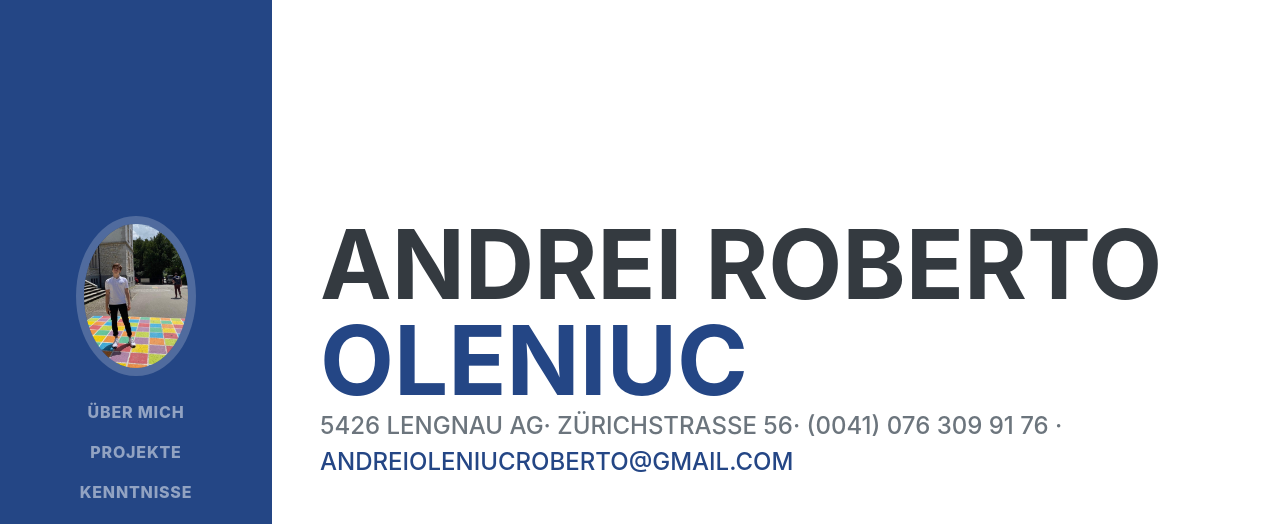
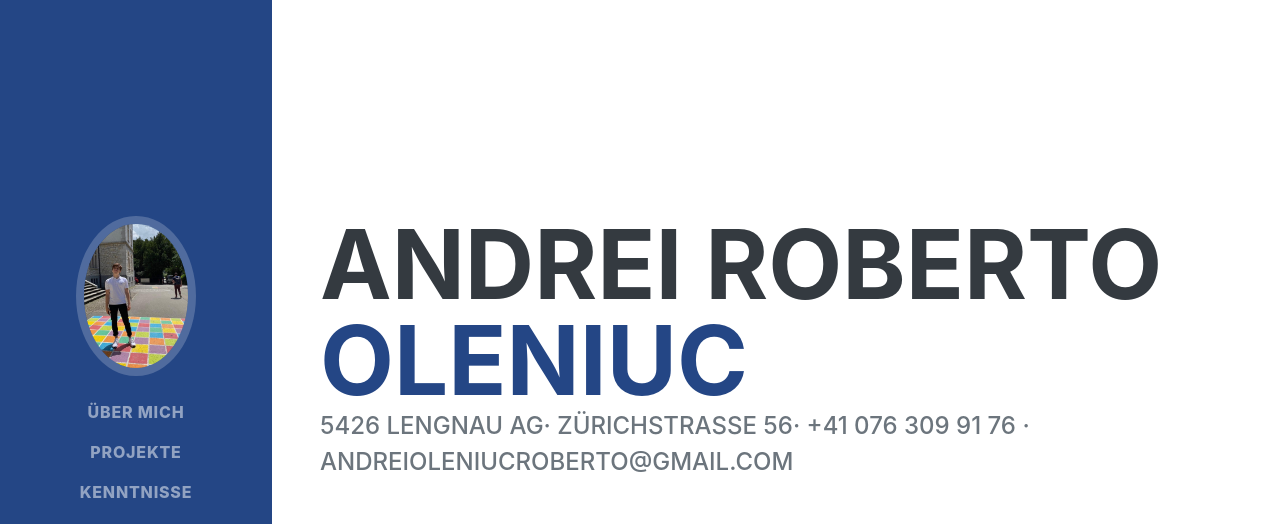
Before and after one commit to AndreiRobertoOleniuc/Portfolio-Andrei, a plain HTML site: page index.html in a window 1280 px wide. Shown: the top 524 px of the page. Drawn offline with nearby package versions, Linux system fonts and the light colour scheme; a web font is replaced by a local one.

Commit message:
lil change

```diff
--- a/index.html
+++ b/index.html
@@ -130,8 +130,8 @@
             <span class="text-primary">Oleniuc</span>
           </h1>
           <div class="subheading mb-5">
-            5426 Lengnau AG· Zürichstrasse 56· (0041) 076 309 91 76 ·
-            <a href="mailto:name@email.com">andreioleniucroberto@gmail.com</a>
+            5426 Lengnau AG· Zürichstrasse 56· +41 076 309 91 76 ·
+            <a>andreioleniucroberto@gmail.com</a>
           </div>
           <p class="lead mb-5"></p>
           <div class="social-icons">
```
